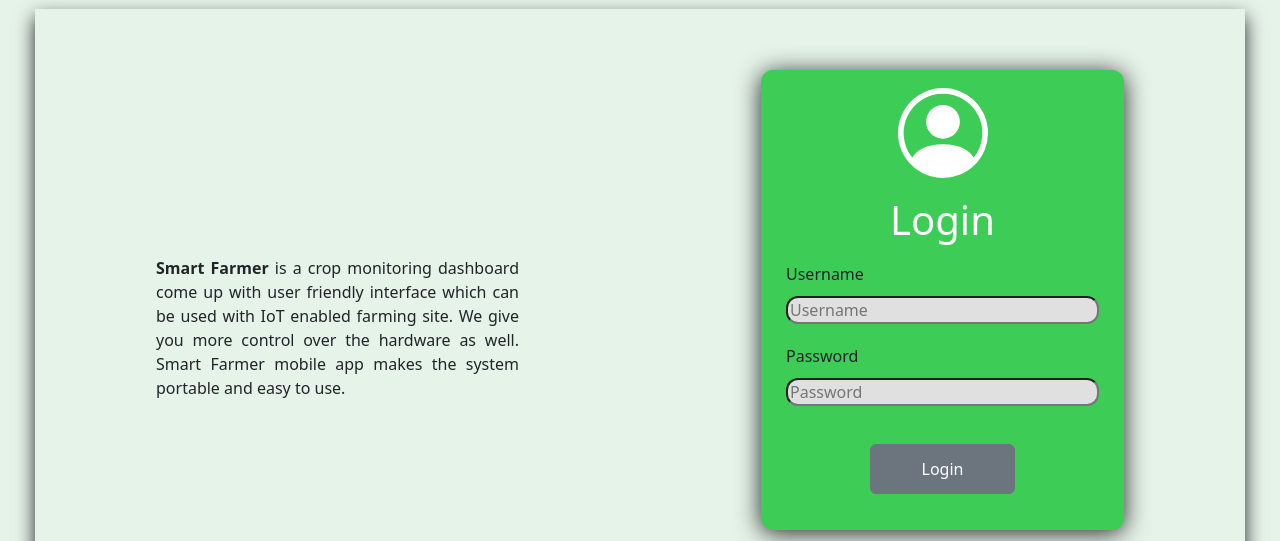
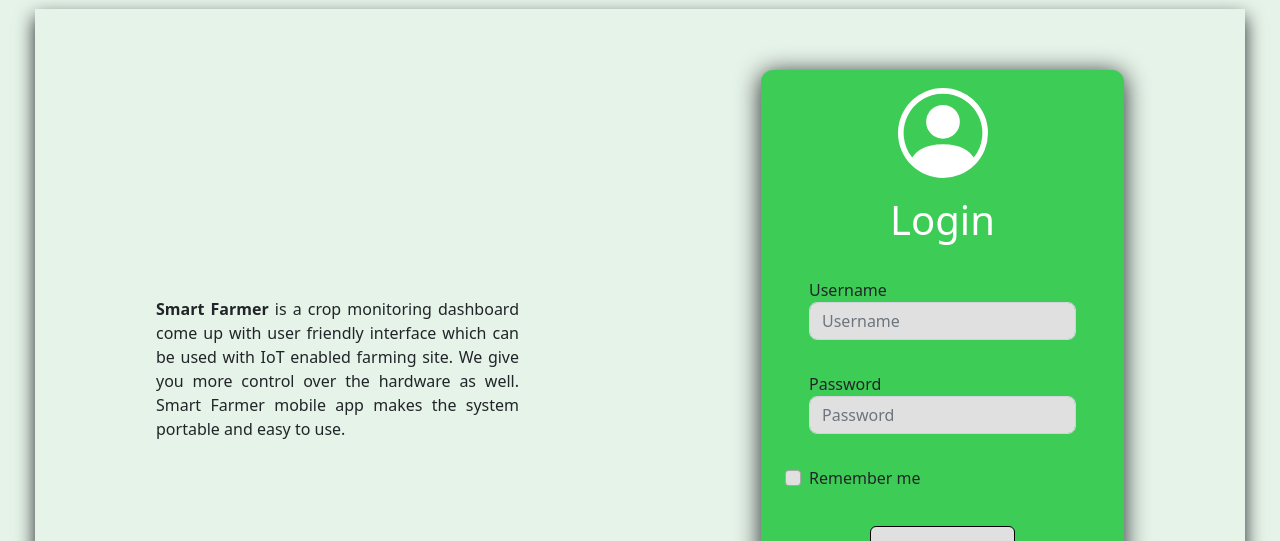
Before and after one commit to Smart-Famer/Smart-Farmer, a React (Create React App) app in the folder smart_farmer/: page /login in a window 1280 px wide. Shown: the part 411-952 px from the top of the page. Built offline with nearby package versions, Linux system fonts and the light colour scheme.

Commit message:
edit login

```diff
--- a/smart_farmer/src/components/inputForms/inputform.css
+++ b/smart_farmer/src/components/inputForms/inputform.css
@@ -8,11 +8,12 @@
 }
 .input--container{
 
-    width: 75%;
+    max-width:1000px;
     background-color: #ffffff;
     padding: 0;
-    margin: 15%;
     box-shadow: 2px 3px #888888;
+    position: relative;
+    margin: 25%;
 
 }
 .input--data{
@@ -20,6 +21,7 @@
     flex-direction: row;
     justify-content: center;
     padding: 50px;
+
 
 
 }
--- a/smart_farmer/src/components/login/Login.css
+++ b/smart_farmer/src/components/login/Login.css
@@ -6,7 +6,6 @@
  box-shadow: 0 0.188em 1.550em;
  display: flex;
  flex-direction: column;
- justify-content: space-around;
  margin-bottom: 20%;
 
 }
@@ -21,31 +20,21 @@
     color: #ffffff;
 }
 .cover label{
-    margin:0px 25px 10px 25px ;
+
 }
 .cover input{
-    margin :0 25px 20px 25px ;
-    height: 10xp;
     background-color: #e0e0e0;
-    border-radius: 12px;
-    height: 1.75em;
+    border-radius: 8px;
+
 }
-.login-btn{
-    color: #126628;
-    font-weight: 500;
-    font-size: large;
-    border-color: black;
-    border-style: solid;
-    border-width: 1.75px ;
+.btn-log{
+    color: #126628 !important;
+    border-color: black !important;
     margin: 5% 50% 10% 30%;
     width: 40%;
     height: 50px;
-    background-color:#e0e0e0 ;
-    display: flex;
-    justify-content: center;
-    align-items: center;
-    transition: 0.5s;
-    border-radius: 12px;
-    cursor: pointer;
-    text-align: center;
+    background-color:#e0e0e0 !important;
+
+
+
 }
--- a/smart_farmer/src/components/login/Login.js
+++ b/smart_farmer/src/components/login/Login.js
@@ -1,6 +1,7 @@
 import './Login.css';
 import { BsPersonCircle } from 'react-icons/bs'
 import { Button } from 'reactstrap';
+import 'bootstrap/dist/css/bootstrap.min.css';
 
 
 
@@ -11,16 +12,26 @@
             <div className='login-logo'><BsPersonCircle size={90} /></div>
 
             <h1>Login</h1>
+            <form>
+                <div class="form-group p-3 px-5">
+                    <label for="username">Username</label>
+                    <input type="email" class="form-control" id="username" aria-describedby="emailHelp" placeholder="Username"/>
+                </div>
+                <div class="form-group p-3 px-5">
+                    <label for="InputPassword">Password</label>
+                    <input type="password" class="form-control" placeholder="Password"/>
+                </div>
+                <div class="form-check p-3 px-5">
+                    <input type="checkbox" class="form-check-input" id="rememberMe"/>
+                        <label class="form-check-label" for="rememberMe">Remember me</label>
+                </div>
+                <button type="submit" class="btn btn-log">Login</button>
 
-            <label>Username</label>
-            <input type='text' placeholder='Username' />
-            <label>Password</label>
-            <input type='password' placeholder='Password' />
-            {/* <div className='login-btn'>
+                {/* <Button className='login-btn' type='submit'>Login</Button> */}
 
-                Login
-            </div> */}
-            <Button className='login-btn' type='submit'>Login</Button>
+            </form>
+
+
         </div>
 
     )
```
